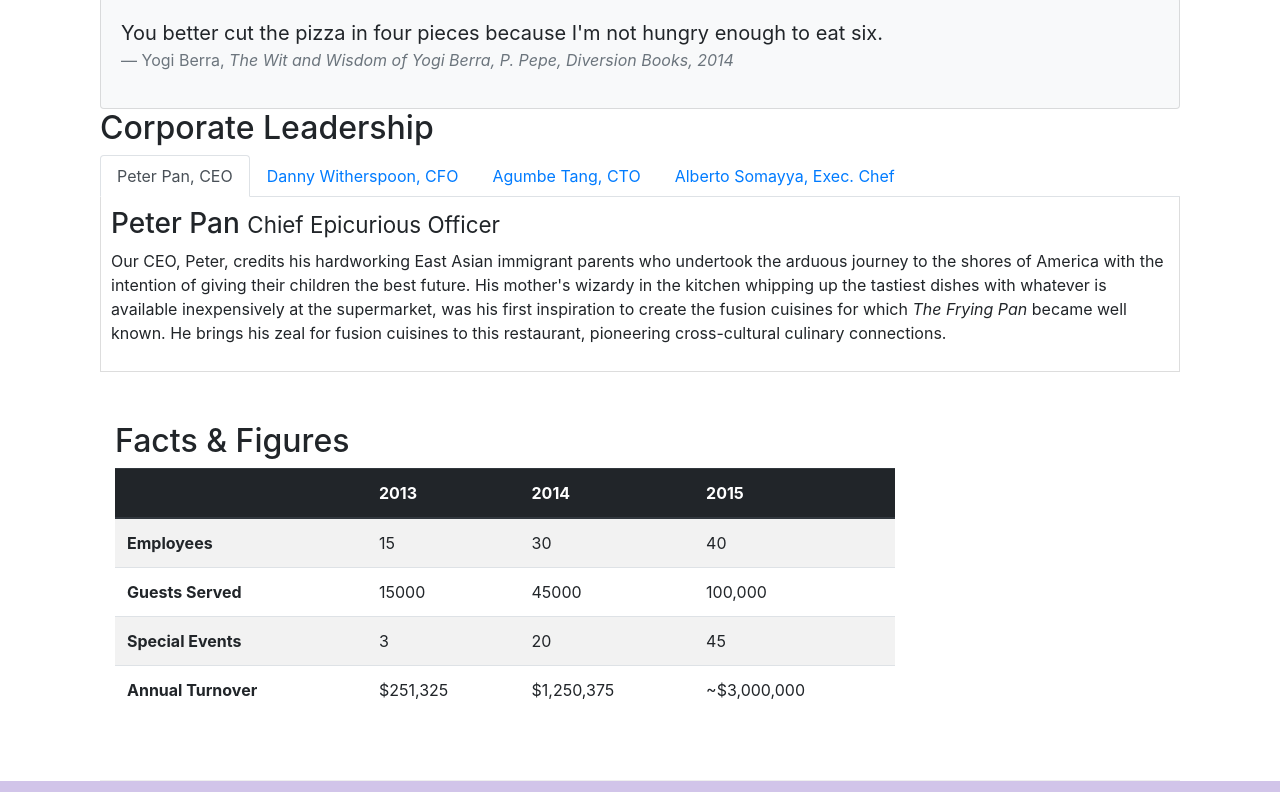
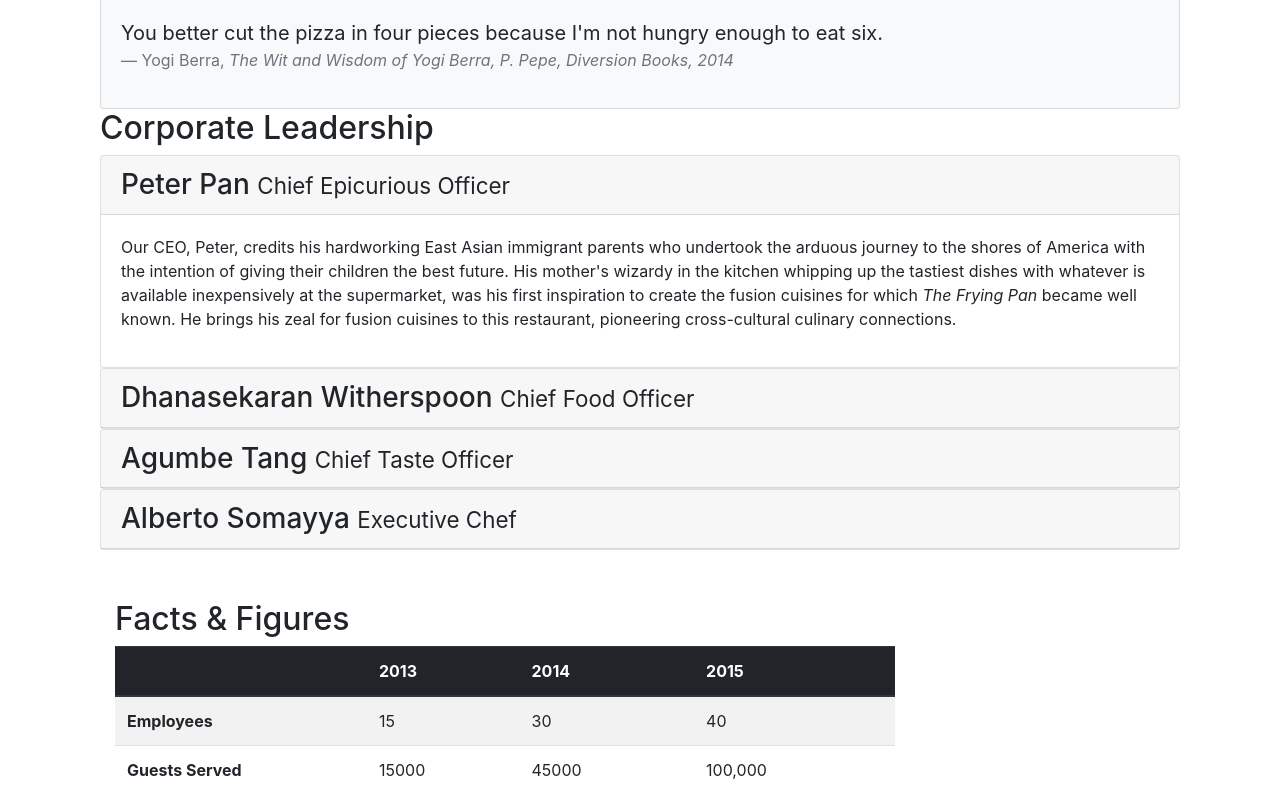
Before and after one commit to Goutham-Annem/Bootstrap4-UI-Development, a website: page aboutus.html in a window 1280 px wide. Shown: the part 762-1554 px from the top of the page. Drawn offline with nearby package versions, Linux system fonts and the light colour scheme.

Commit message:
accordion

```diff
--- a/aboutus.html
+++ b/aboutus.html
@@ -103,56 +103,63 @@
             <div class ="row">
               <div class="col-12 col-sm-12">
                 <h2>Corporate Leadership</h2>
-                <ul class="nav nav-tabs">
-                    <li class="nav-item">
-                      <a class="nav-link active" href="#peter"
-                        role="tab" data-toggle="tab">Peter Pan, CEO</a>
-                    </li>
-                    <li class="nav-item">
-                      <a class="nav-link" href="#danny" role="tab"
-                        data-toggle="tab">Danny Witherspoon, CFO</a>
-                    </li>
-                    <li class="nav-item">
-                      <a class="nav-link" href="#agumbe"role="tab"
-                        data-toggle="tab">Agumbe Tang, CTO</a>
-                    </li>
-                    <li class="nav-item">
-                      <a class="nav-link" href="#alberto" role="tab"
-                        data-toggle="tab">Alberto Somayya, Exec. Chef</a>
-                    </li>
-                </ul>
-                <div class="tab-content">
-                  <div role="tabpanel" class ="tab-pane fade show active" id ="peter">
-                    <h3>Peter Pan <small>Chief Epicurious Officer</small></h3>
-                    <div class="d-none d-sm-block">
-                      <p>Our CEO, Peter, credits his hardworking East Asian immigrant parents who undertook the arduous journey to the shores of America with the intention of giving their children the best future. His mother's wizardy in the kitchen whipping up the tastiest dishes with whatever is available inexpensively at the supermarket, was his first inspiration to create the fusion cuisines for which <em>The Frying Pan</em> became well known. He brings his zeal for fusion cuisines to this restaurant, pioneering cross-cultural culinary connections.</p>
+                <div id ="accordion">
+                  <div class="card">
+                    <div class="card-header" role ="tab" id ="peterhead">
+                    <h3 class="mb-0">
+                        <a data-toggle="collapse" data-target=#peter>Peter Pan <small>Chief Epicurious Officer</small></a
+                    </h3>
+                    </div>
+                    <div class="collapse show" id="peter" data-parent="#accordion">
+                        <div class="card-body">
+                          <p class ="d-none d-sm-block">Our CEO, Peter, credits his hardworking East Asian immigrant parents who undertook the arduous journey to the shores of America with the intention of giving their children the best future. His mother's wizardy in the kitchen whipping up the tastiest dishes with whatever is available inexpensively at the supermarket, was his first inspiration to create the fusion cuisines for which <em>The Frying Pan</em> became well known. He brings his zeal for fusion cuisines to this restaurant, pioneering cross-cultural culinary connections.</p>
+                        </div>
+
                     </div>
                   </div>
-
-                  <div role="tabpanel" class ="tab-pane fade" id ="danny">
-                    <h3>Dhanasekaran Witherspoon <small>Chief Food Officer</small></h3>
-                    <div class="d-none d-sm-block">
-                      <p>Our CFO, Danny, as he is affectionately referred to by his colleagues, comes from a long established family tradition in farming and produce. His experiences growing up on a farm in the Australian outback gave him great appreciation for varieties of food sources. As he puts it in his own words, <em>Everything that runs, wins, and everything that stays, pays!</em></p>
+                    <div class="card">
+                            <div class="card-header" role="tab" id="dannyhead">
+                            <h3 class="mb-0">
+                                <a class="collapsed" data-toggle="collapse" data-target="#danny">
+                                Dhanasekaran Witherspoon <small>Chief Food Officer</small>
+                                </a>
+                            </h3>
+                        </div>
+                        <div class="collapse" id="danny" data-parent="#accordion">
+                            <div class="card-body">
+                                <p class="d-none d-sm-block">Our CFO, Danny, as he is affectionately referred to by his colleagues, comes from a long established family tradition in farming and produce. His experiences growing up on a farm in the Australian outback gave him great appreciation for varieties of food sources. As he puts it in his own words, <em>Everything that runs, wins, and everything that stays, pays!</em></p>
+                            </div>
+                        </div>
                     </div>
-                  </div>
-
-                  <div role="tabpanel" class ="tab-pane fade" id ="agumbe">
-                    <h3>Agumbe Tang <small>Chief Taste Officer</small></h3>
-                    <div class="d-none d-sm-block">
-                      <p>Blessed with the most discerning gustatory sense, Agumbe, our CTO, personally ensures that every dish that we serve meets his exacting tastes. Our chefs dread the tongue lashing that ensues if their dish does not meet his exacting standards. He lives by his motto, <em>You click only if you survive my lick.</em></p>
+                    <div class="card">
+                            <div class="card-header" role="tab" id="agumbehead">
+                            <h3 class="mb-0">
+                                <a class="collapsed" data-toggle="collapse" data-target="#agumbe">
+                                Agumbe Tang <small>Chief Taste Officer</small>
+                                </a>
+                            </h3>
+                        </div>
+                        <div class="collapse" id="agumbe" data-parent="#accordion">
+                            <div class="card-body">
+                                <p class="d-none d-sm-block">Blessed with the most discerning gustatory sense, Agumbe, our CTO, personally ensures that every dish that we serve meets his exacting tastes. Our chefs dread the tongue lashing that ensues if their dish does not meet his exacting standards. He lives by his motto, <em>You click only if you survive my lick.</em></p>
+                            </div>
+                        </div>
                     </div>
-                  </div>
-
-                  <div role="tabpanel" class ="tab-pane fade" id ="alberto">
-                    <h3>Alberto Somayya <small>Executive Chef</small></h3>
-                    <div class="d-none d-sm-block">
-                      <p>Award winning three-star Michelin chef with wide International experience having worked closely with whos-who in the culinary world, he specializes in creating mouthwatering Indo-Italian fusion experiences. He says, <em>Put together the cuisines from the two craziest cultures, and you get a winning hit! Amma Mia!</em></p>
+                    <div class="card">
+                            <div class="card-header" role="tab" id="albertohead">
+                            <h3 class="mb-0">
+                                <a class="collapsed" data-toggle="collapse" data-target="#alberto">
+                                Alberto Somayya <small>Executive Chef</small>
+                                </a>
+                            </h3>
+                        </div>
+                        <div class="collapse" id="alberto" data-parent="#accordion">
+                            <div class="card-body">
+                                <p class="d-none d-sm-block">Award winning three-star Michelin chef with wide International experience having worked closely with whos-who in the culinary world, he specializes in creating mouthwatering Indo-Italian fusion experiences. He says, <em>Put together the cuisines from the two craziest cultures, and you get a winning hit! Amma Mia!</em></p>
+                            </div>
+                        </div>
                     </div>
-                  </div>
-
-
                 </div>
-
               </div>
             </div>
             <div class="row row-content">
```
